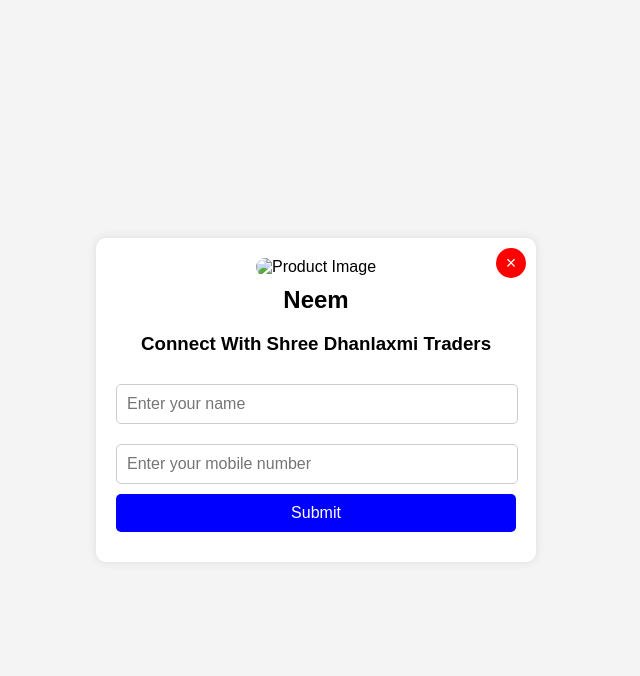
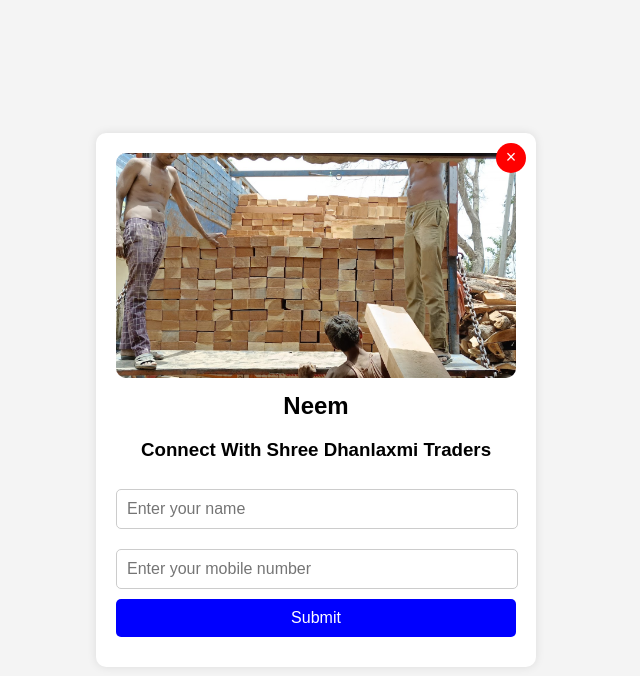
Before and after one commit to Utang-Patel/Shree-Dhanlaxmi-Traders, a plain HTML site: page form2.html in a window 1280 px wide. Shown: the whole page, without its empty margins (324-964 px from the left). Drawn offline with Linux system fonts and the light colour scheme.

Commit message:
Update form2.html

```diff
--- a/form2.html
+++ b/form2.html
@@ -84,7 +84,7 @@
 <body>
     <div class="container">
         <button class="close-btn" onclick="goBack()">&times;</button>
-        <img src="/PROJECT2/image/neem2.jpg" alt="Product Image">
+        <img src="/image/neem2.jpg" alt="Product Image">
         <div class="title">Neem</div>
 
         <form id="signupForm" method="post">
```
